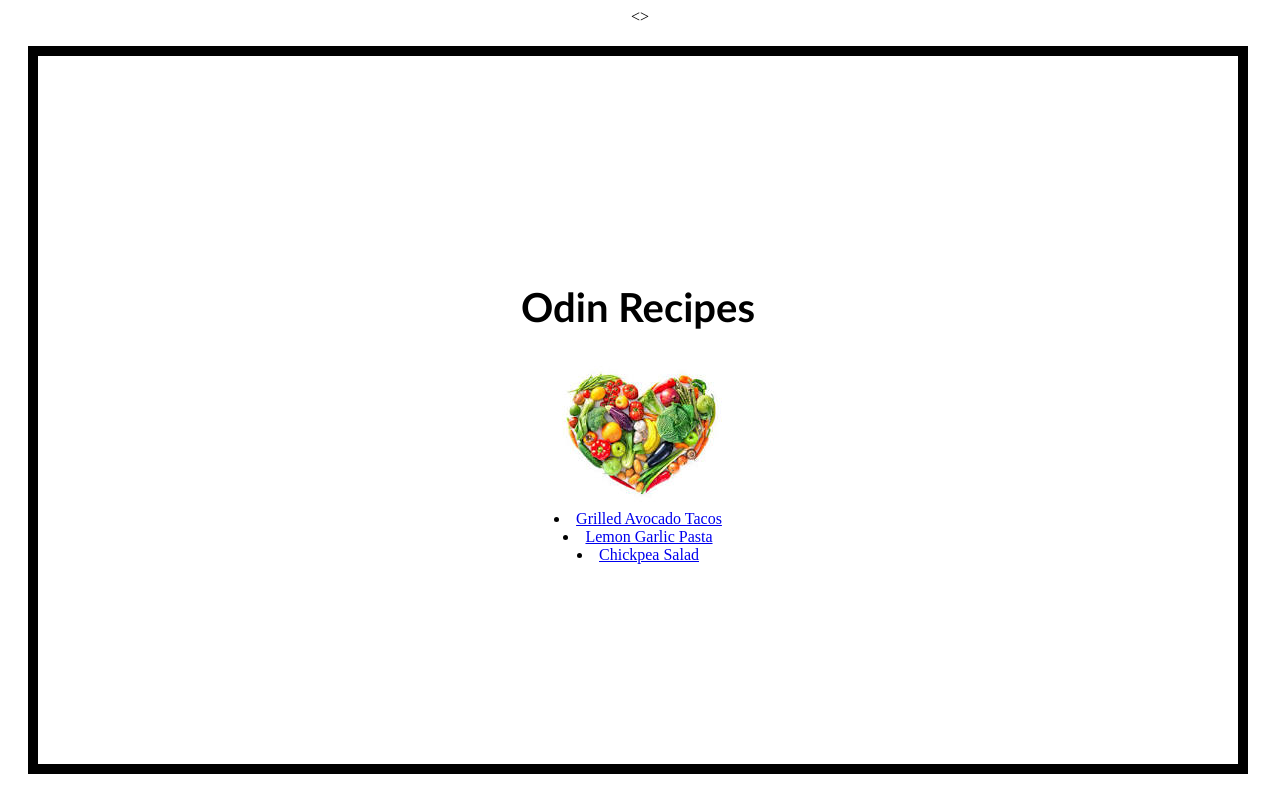
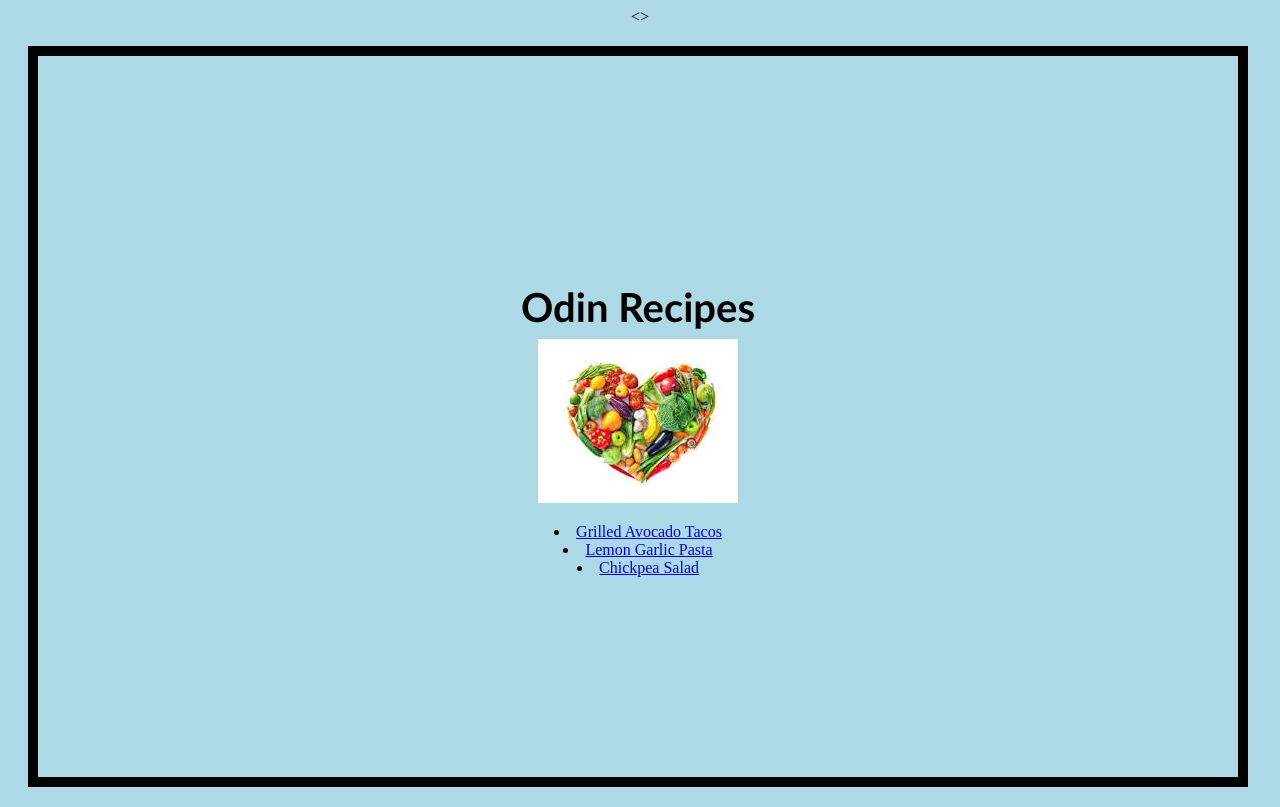
Before and after one commit to mgrahm/odin-recipes, a plain HTML site: page index.html in a window 1280 px wide. Drawn offline with Linux system fonts and the light colour scheme.

Commit message:
adding boxes

```diff
--- a/style.css
+++ b/style.css
@@ -1,6 +1,7 @@
 #page {
 
     text-align: center;
+    background-color: lightblue;
  }
 
  div {
@@ -14,6 +15,8 @@
         color: black;
         font-family: 'Trebuchet MS', 'Lucida Sans Unicode', 'Lucida Grande', 'Lucida Sans', Arial, sans-serif;
         font-size: 40px;
+        margin-bottom: 8px;
+        margin
 
   }
 
@@ -21,4 +24,13 @@
 .links{ font-family: 'Franklin Gothic Medium', 'Arial Narrow', Arial, sans-serif;
 color: purple;
 text-align: center;
-list-style-type: square}
+list-style-type: square;
+background: white;
+padding: 8px;
+margin-bottom: 16px;
+}
+
+.odin {margin: 8px;
+padding 8px;
+border: 8px;
+color: blueviolet;}
```
